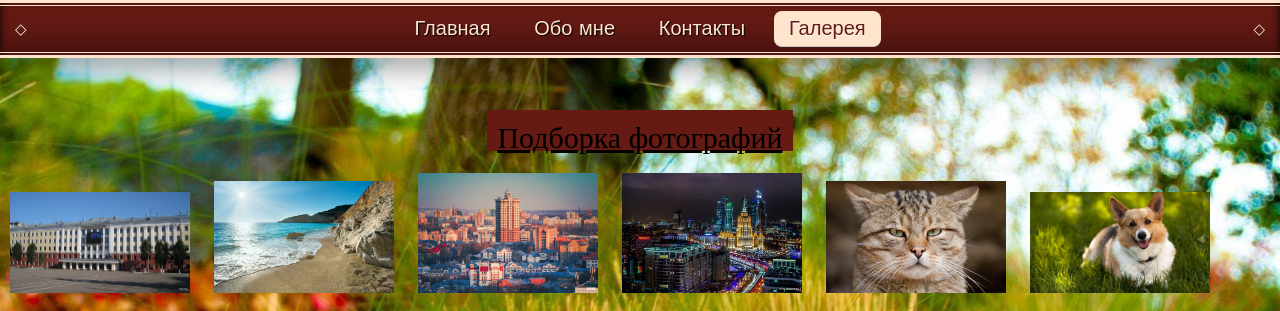
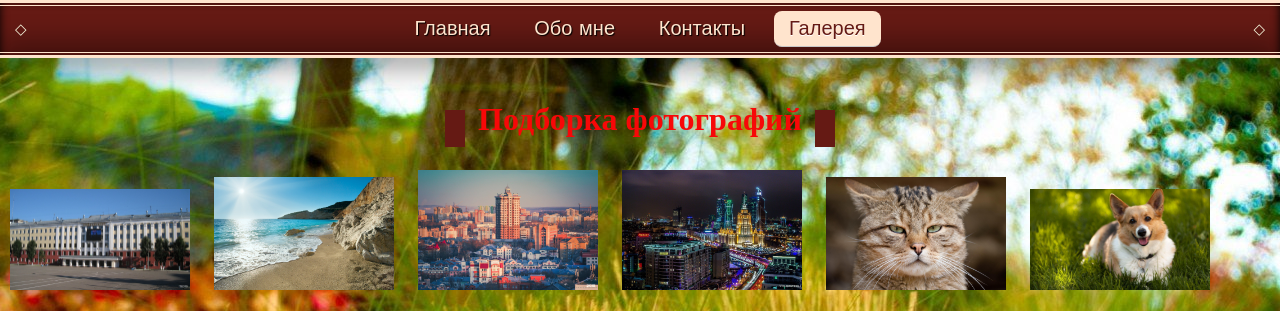
Before and after one commit to ArtemPlugnokov/artemplugnikov.github.io, a plain HTML site: page gallery.html in a window 1280 px wide. Shown: the top 311 px of the page. Drawn offline with Linux system fonts and the light colour scheme; files that its build step writes are made by us from their sources.

Commit message:
Update gallery.html

```diff
--- a/gallery.html
+++ b/gallery.html
@@ -19,7 +19,7 @@
         </ul>
     </nav>
     <main class='gallery'>
-        <p><u>Подборка фотографий</u></p>
+        <p><h1 style="color: rgb(247, 8, 8);">Подборка фотографий</h1></p>
         <section>
             <img src="img/p1.jpg" alt="Фотография 1">
             <img src="img/p2.jpg" alt="Фотография 2">
```
